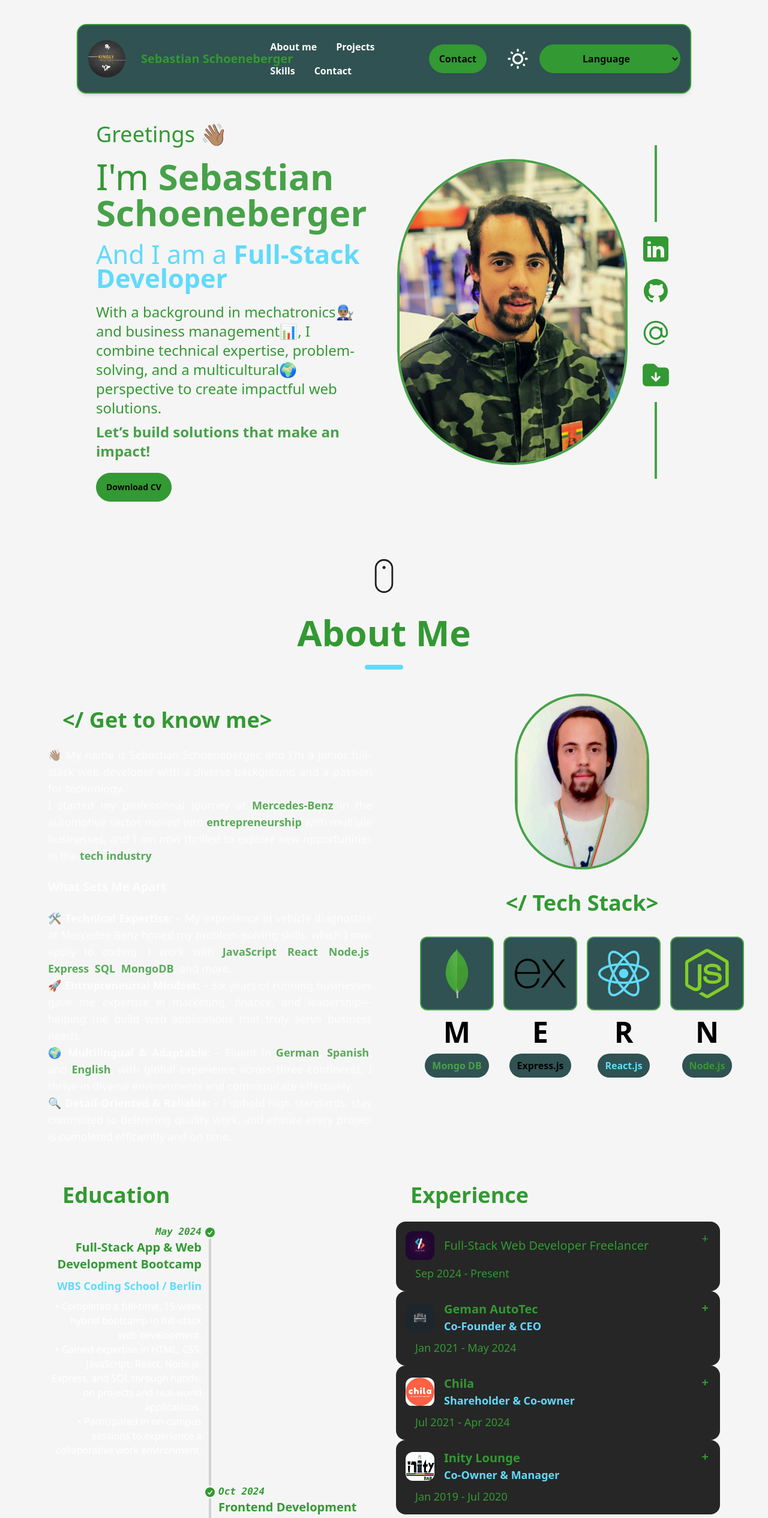
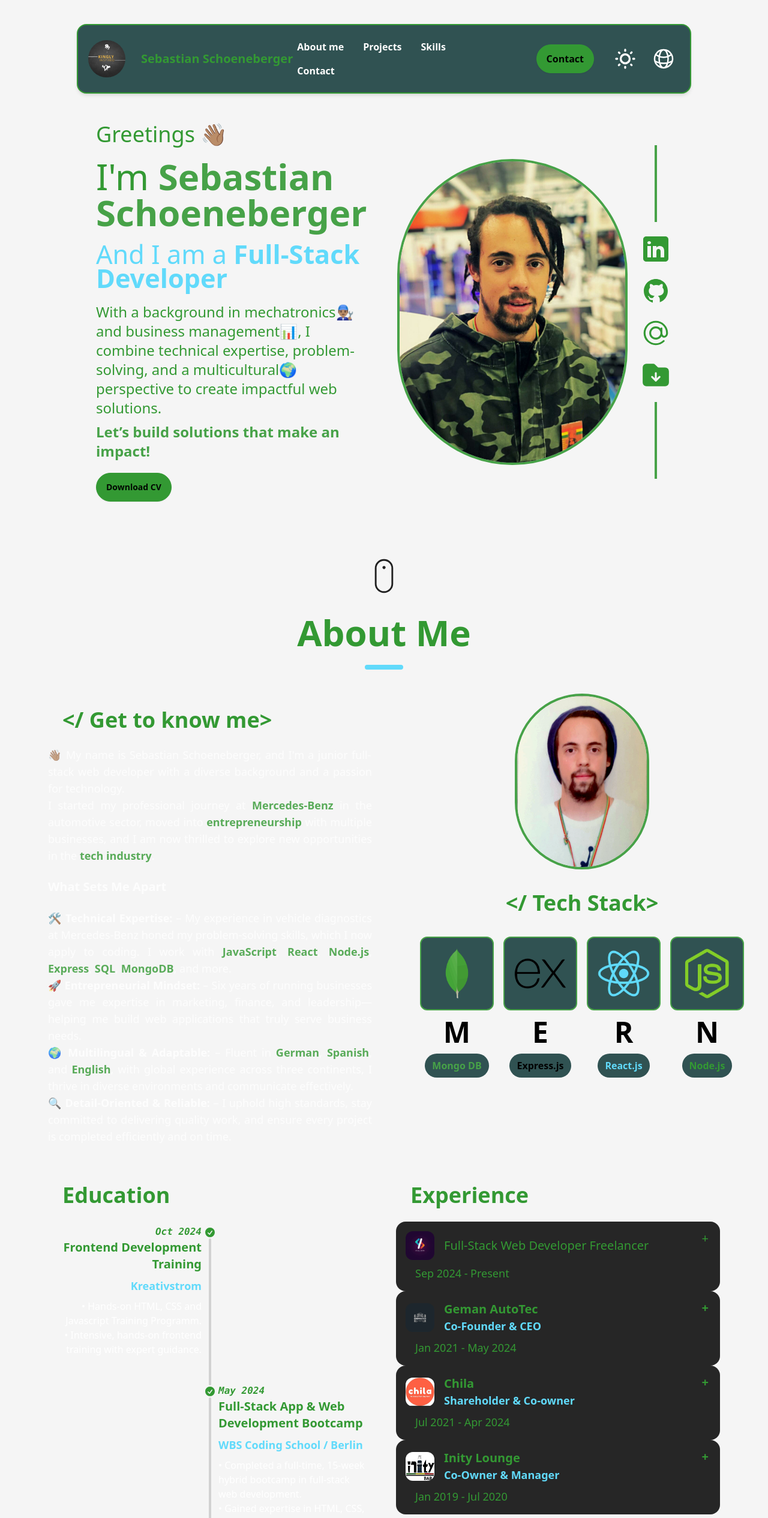
Before and after one commit to SebSchoeneberger/Portfolio, a React (Vite) app: page / in a window 1280 px wide. Shown: the top 2530 px of the page at 60% size. Built offline with nearby package versions, Linux system fonts and the light colour scheme.

Commit message:
softskills in About me Page

```diff
--- a/src/Pages/AboutMe.jsx
+++ b/src/Pages/AboutMe.jsx
@@ -92,12 +92,11 @@ function AboutMe() {
                         </svg>
                         </div>
                         <div className="timeline-start mb-10 md:text-end text-white">
-                        <time className="font-mono italic text-primary font-semibold">May 2024</time>
-                        <div className="text-xl font-black text-primary pb-2">Full-Stack App & Web Development Bootcamp</div>
-                        <div className="text-lg font-black text-accent pb-2">WBS Coding School / Berlin</div>
-                        • Completed a full-time, 15-week hybrid bootcamp in full-stack web development. <br />
-                        • Gained expertise in HTML, CSS, JavaScript, React, Node.js, Express, and SQL through hands-on projects and real-world applications. <br />
-                        • Participated in on-campus sessions to experience a collaborative work environment.
+                        <time className="font-mono italic text-primary font-semibold">Oct 2024</time>
+                        <div className="text-xl font-black text-primary pb-2">Frontend Development Training</div>
+                        <div className="text-lg font-black text-accent pb-2">Kreativstrom</div>
+                        • Hands-on HTML, CSS and Javascript Training Programm. <br />
+                        • Intensive, hands-on frontend training with expert guidance.
                         </div>
                         <hr />
                     </li>
@@ -116,11 +115,12 @@ function AboutMe() {
                         </svg>
                         </div>
                         <div className="timeline-end md:mb-10 text-white">
-                        <time className="font-mono italic text-primary font-semibold">Oct 2024</time>
-                        <div className="text-xl font-black text-primary pb-2">Frontend Development Training</div>
-                        <div className="text-lg font-black text-accent pb-2">Kreativstrom</div>
-                        • Hands-on HTML, CSS and Javascript Training Programm. <br />
-                        • Intensive, hands-on frontend training with expert guidance.
+                        <time className="font-mono italic text-primary font-semibold">May 2024</time>
+                        <div className="text-xl font-black text-primary pb-2">Full-Stack App & Web Development Bootcamp</div>
+                        <div className="text-lg font-black text-accent pb-2">WBS Coding School / Berlin</div>
+                        • Completed a full-time, 15-week hybrid bootcamp in full-stack web development. <br />
+                        • Gained expertise in HTML, CSS, JavaScript, React, Node.js, Express, and SQL through hands-on projects and real-world applications. <br />
+                        • Participated in on-campus sessions to experience a collaborative work environment.
                         </div>
                         <hr />
                     </li>
@@ -235,6 +235,7 @@ function AboutMe() {
 
                     <div>
 
+
                     </div>
 
                 <h2 className="p-6 text-4xl font-semibold text-left">Languages</h2>
--- a/src/components/Navbar.jsx
+++ b/src/components/Navbar.jsx
@@ -3,6 +3,8 @@ import kinglyInspired from "../assets/1377406_668739349805159_2133052110_n.jpg";
 
 function Navbar() {
   const [theme, setTheme] = useState("light");
+  const [dropdownOpen, setDropdownOpen] = useState(false);
+  const [selectedLanguage, setSelectedLanguage] = useState("English");
 
   // Toggle theme function
   const toggleTheme = () => {
@@ -11,13 +13,24 @@ function Navbar() {
     document.documentElement.setAttribute("data-theme", newTheme);
   };
 
+  // Handle language selection
+  const changeLanguage = (lang) => {
+    setSelectedLanguage(lang);
+    setDropdownOpen(false);
+  };
+
   return (
-    <>
     <nav className="flex justify-center p-10 text-black">
       <div className="navbar flex justify-between bg-error text-base-100 shadow-md fixed max-w-[80%] border-2 rounded-2xl border-primary px-4 py-2 z-50">
         <div className="flex-1 flex justify-start items-center gap-2">
-            <img src={kinglyInspired} alt="" className="btn-ghost rounded-full w-16 h-16" />
-            <a className="btn btn-ghost normal-case text-xl text-primary text-left font-bold">Sebastian Schoeneberger</a>
+          <img
+            src={kinglyInspired}
+            alt=""
+            className="btn-ghost rounded-full w-16 h-16"
+          />
+          <a className="btn btn-ghost normal-case text-xl text-primary text-left font-bold">
+            Sebastian Schoeneberger
+          </a>
         </div>
 
         <div className="flex-1 flex justify-center items-center font-bold text-2xl">
@@ -39,11 +52,12 @@ function Navbar() {
         </div>
 
         <div className="flex-1 flex justify-end gap-4 items-center">
-            <button className="btn btn-primary rounded-full hover:text-white text-base">Contact</button>
+          <button className="btn btn-primary rounded-full hover:text-white text-base">
+            Contact
+          </button>
 
           {/* Theme Toggle */}
           <label className="swap swap-rotate ml-4">
-              {/* Hidden checkbox controlling the state */}
             <input
               type="checkbox"
               className="theme-controller"
@@ -53,7 +67,7 @@ function Navbar() {
 
             {/* Sun icon */}
             <svg
-                className="swap-off h-10 w-10 fill-current "
+              className="swap-off h-10 w-10 fill-current"
               xmlns="http://www.w3.org/2000/svg"
               viewBox="0 0 24 24"
             >
@@ -70,17 +84,37 @@ function Navbar() {
             </svg>
           </label>
 
-            <select className="btn btn-primary rounded-full hover:text-white text-base">
-              <option disabled selected>Language</option>
-              <option>English</option>
-              <option disabled>German (coming soon)</option>
-              <option disabled>Spanish (coming soon)</option>
-            </select>
+          {/* Language Selector */}
+          <div className="relative">
+            <button
+              onClick={() => setDropdownOpen(!dropdownOpen)}
+              className="p-2 rounded-full hover:bg-gray-200 flex items-center gap-2"
+            >
+              <svg xmlns="http://www.w3.org/2000/svg" fill="none" viewBox="0 0 24 24" stroke-width="1.5" stroke="currentColor" class="size-10">
+                <path stroke-linecap="round" stroke-linejoin="round" d="M12 21a9.004 9.004 0 0 0 8.716-6.747M12 21a9.004 9.004 0 0 1-8.716-6.747M12 21c2.485 0 4.5-4.03 4.5-9S14.485 3 12 3m0 18c-2.485 0-4.5-4.03-4.5-9S9.515 3 12 3m0 0a8.997 8.997 0 0 1 7.843 4.582M12 3a8.997 8.997 0 0 0-7.843 4.582m15.686 0A11.953 11.953 0 0 1 12 10.5c-2.998 0-5.74-1.1-7.843-2.918m15.686 0A8.959 8.959 0 0 1 21 12c0 .778-.099 1.533-.284 2.253m0 0A17.919 17.919 0 0 1 12 16.5c-3.162 0-6.133-.815-8.716-2.247m0 0A9.015 9.015 0 0 1 3 12c0-1.605.42-3.113 1.157-4.418" />
+              </svg>
+            </button>
 
+            {dropdownOpen && (
+              <ul className="absolute bg-white border rounded-md mt-2 shadow-lg p-2 w-40">
+                <li
+                  onClick={() => changeLanguage("English")}
+                  className="p-2 hover:bg-gray-200 cursor-pointer"
+                >
+                  English
+                </li>
+                <li className="p-2 text-gray-400 cursor-not-allowed">
+                  German (coming soon)
+                </li>
+                <li className="p-2 text-gray-400 cursor-not-allowed">
+                  Spanish (coming soon)
+                </li>
+              </ul>
+            )}
+          </div>
         </div>
       </div>
     </nav>
-    </>
   );
 }
 
```
Also changed, not shown: src/components/SoftSkills.jsx (added, +44 -0 lines). Lines whose indentation alone changed are shown as unchanged.
